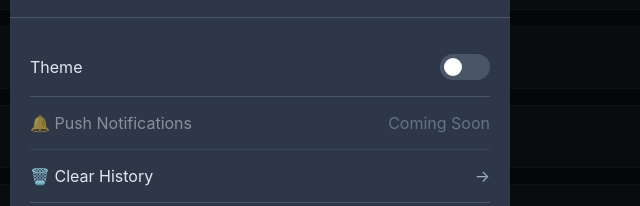
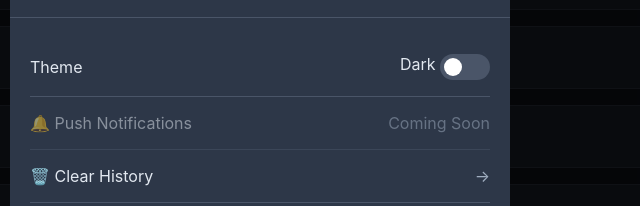
Before and after one commit to lucamor89/pokemon-alerts-pwa, a plain HTML site: page index.html in a window 1280 px wide. Both pictures are taken after a click on the button "⚙️". Shown: the part 292-498 px from the top of the page, 380-1020 px from the left. Drawn offline with Linux system fonts and the light colour scheme; no server answers.

Commit message:
Update index.html

```diff
--- a/index.html
+++ b/index.html
@@ -57,12 +57,15 @@
                 <button class="close-btn" onclick="closeSettings()">✕</button>
             </div>
             <div class="modal-body">
-                <div class="setting-item" onclick="toggleTheme()">
+                <div class="setting-item">
                     <span>Theme</span>
-                    <label class="theme-switch">
-                        <input type="checkbox" id="themeToggle">
-                        <span class="theme-slider"></span>
-                    </label>
+                    <div class="theme-control">
+                        <span id="themeLabel" class="theme-label">Dark</span>
+                        <label class="theme-switch" onclick="toggleTheme()">
+                            <input type="checkbox" id="themeToggle">
+                            <span class="theme-slider"></span>
+                        </label>
+                    </div>
                 </div>
                 <div class="setting-item disabled">
                     <span>🔔 Push Notifications</span>
```
